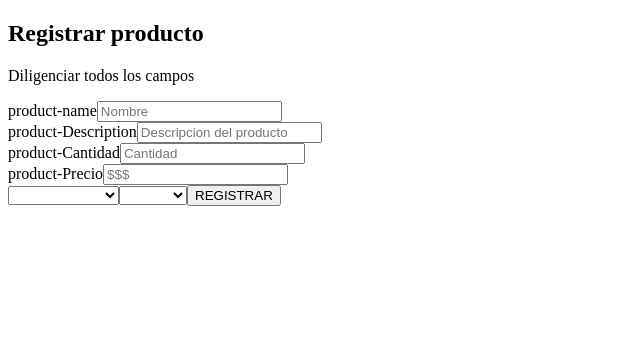
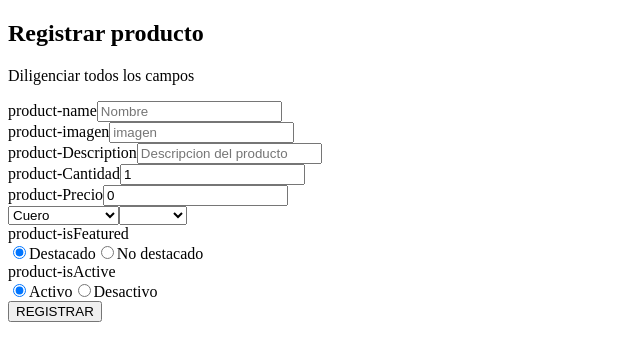
Before and after one commit to kategCastillo/kalue_studio_frontend, an Angular app: page /product-new in a window 1280 px wide. Shown: the top 360 px of the page, without its empty margins (0-640 px from the left). Built offline with nearby package versions, Linux system fonts and the light colour scheme.

Commit message:
formulario

```diff
--- a/src/app/feature/products/products-new-form/products-new-form.html
+++ b/src/app/feature/products/products-new-form/products-new-form.html
@@ -6,8 +6,14 @@
 <form [formGroup]="formData" (ngSubmit)="onSubmit()" class="product">
     <div class="field">
         <label for="">product-name</label>
-        <input formControlName="name" id="product-name" type="text" placeholder= Nombre>
+        <input formControlName="name" id="product-name" type="text" placeholder= 'Nombre'>
     </div>
+
+     <div class="field">
+        <label for="">product-imagen</label>
+        <input formControlName="imagen" id="product-imagen" type="text" placeholder= 'imagen'>
+    </div>
+
 
     <div class="field">
         <label for="">product-Description</label>
@@ -39,6 +45,28 @@
         <option>Mochila</option>
     </select>
 
+    <div class="field">
+        <label for="product-isFeatured">product-isFeatured</label>
+    </div>
+
+        <div class="option">
+            <input [value]="true" id="product-isFeatured-enable" formControlName="isFeatured" type="radio"><label for="">Destacado</label>
+            <input [value]="false" id="product-isFeatured-disable" formControlName="isFeatured" type="radio"> <label for="">No destacado</label>
+        </div>
+
+        <div class="field">
+        <label for="product-isActive">product-isActive</label>
+    </div>
+
+        <div class="option">
+            <input [value]="true" id="product-isActive-enable" formControlName="isActive" type="radio"> <label for="">Activo</label>
+            <input [value]="false" id="product-isActive-disable" formControlName="isActive" type="radio"><label for="">Desactivo</label>
+        </div>
+
+
+
+
+
     <button >REGISTRAR</button>
 
 </form>
--- a/src/app/feature/products/products-new-form/products-new-form.ts
+++ b/src/app/feature/products/products-new-form/products-new-form.ts
@@ -1,5 +1,5 @@
 import { Component } from '@angular/core';
-import { FormControl, FormGroup, ReactiveFormsModule } from '@angular/forms';
+import { FormControl, FormGroup, ReactiveFormsModule, Validators } from '@angular/forms';
 
 @Component({
   selector: 'app-products-new-form',
@@ -12,12 +12,15 @@ export default class ProductsNewForm {
 
   constructor(){
     this.formData = new FormGroup ({
-      name: new FormControl(),
+      name: new FormControl('', [Validators.required, Validators.minLength (2), Validators.maxLength (50)]),
       description: new FormControl(),
-      stock: new FormControl(),
-      price: new FormControl(),
-      material: new FormControl(),
-      category: new FormControl(),
+      stock: new FormControl(1, [Validators.min(1)]),
+      price: new FormControl(0, [Validators.required, Validators.min (0)]),
+      material: new FormControl('Cuero', ),
+      category: new FormControl('',[Validators.required] ),
+      imagen: new FormControl (),
+      isFeatured: new FormControl (true),
+      isActive: new FormControl (true)
 
 
 
@@ -25,7 +28,18 @@ export default class ProductsNewForm {
   }
 
   onSubmit() {
-    //muestro los valores
+    console.group ('Estados del campo ');
+    console.log ('valid (formData)', this.formData.valid);
+    console.log ('valid (name)', this.formData.get ('name')?.valid);
+    console.groupEnd;
+
+
+//verificar si el formulario es valido
+    if (this.formData.valid) {
+
+         //muestro los valores
     console.log (this.formData.value);
+    }
+
   }
 }
```
